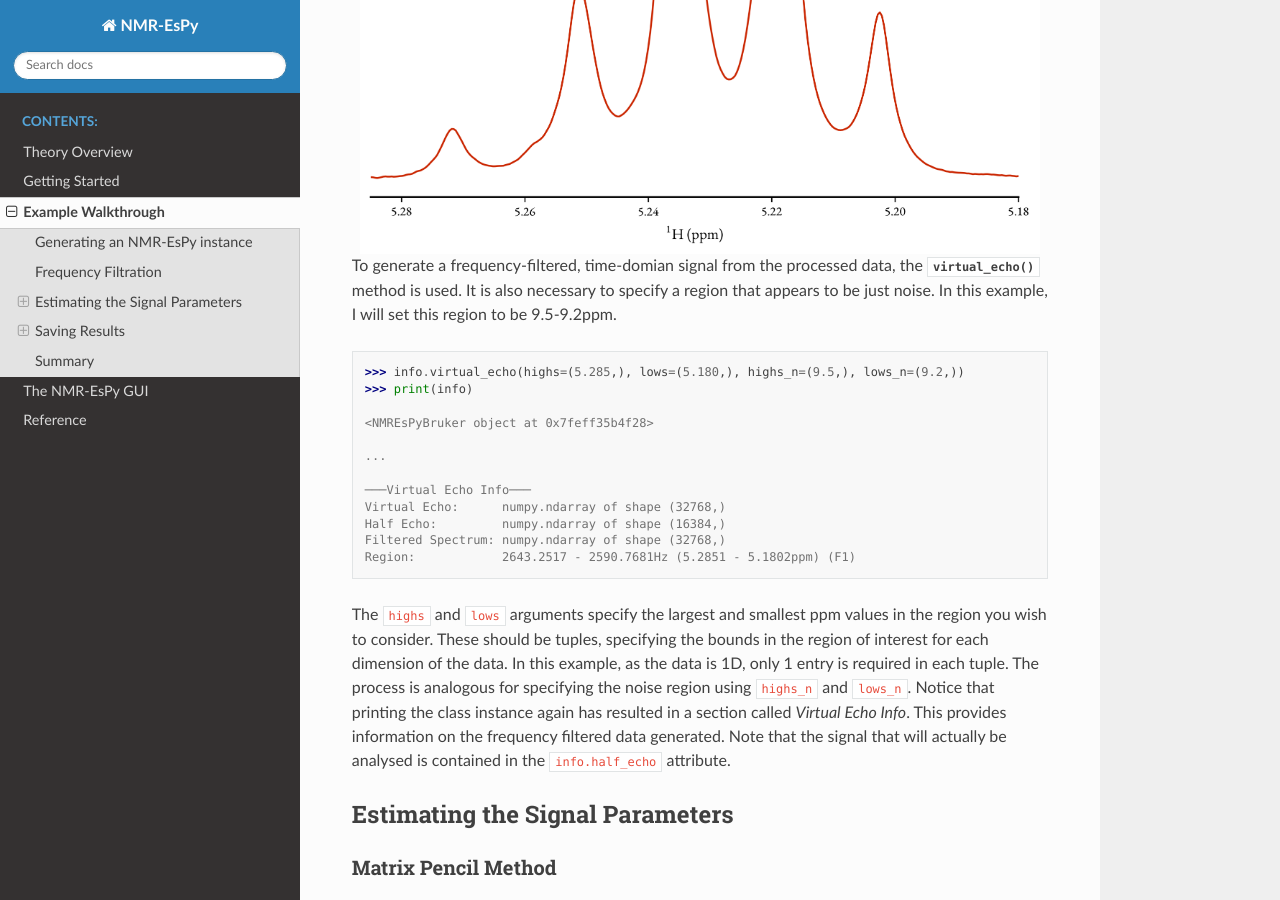
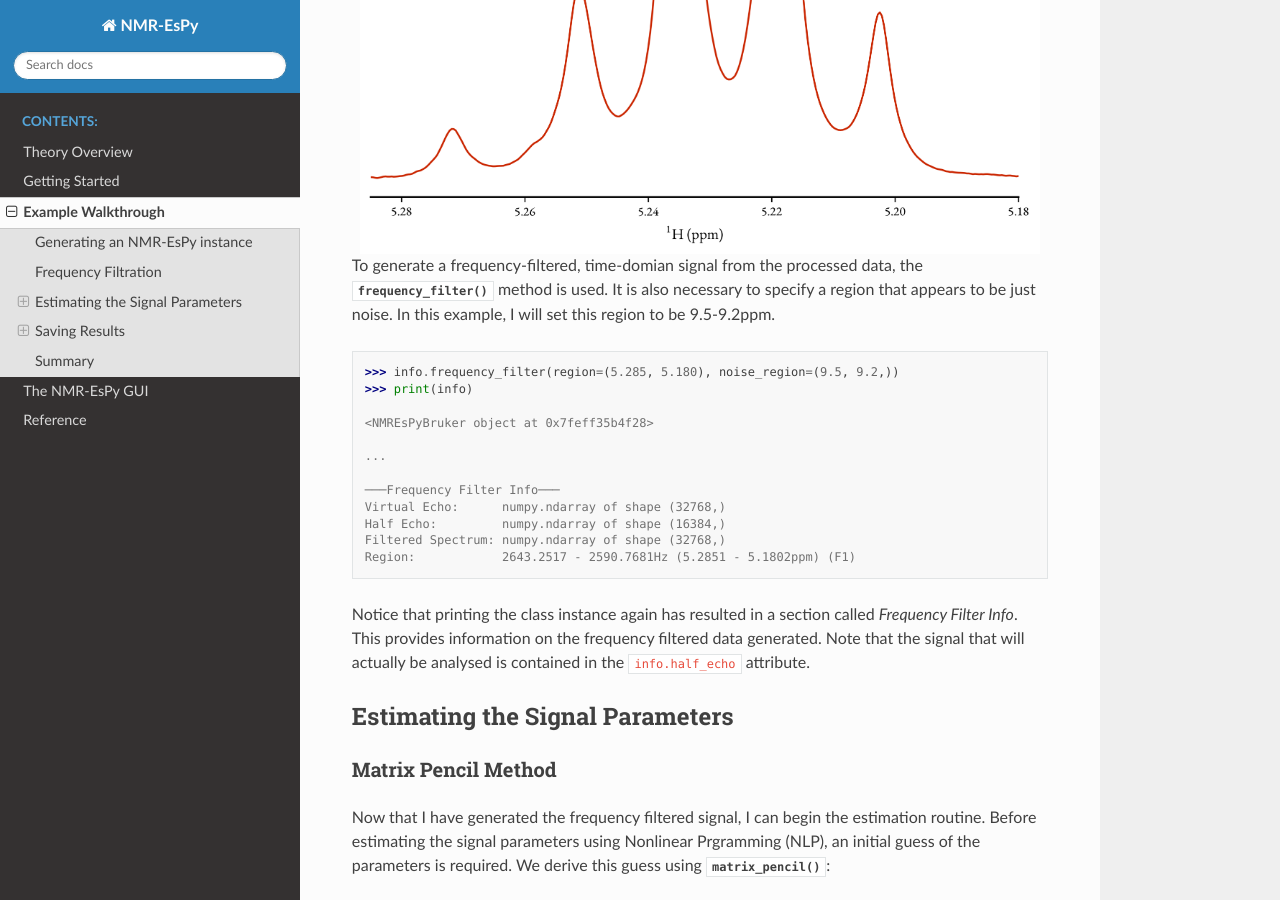
Before and after one commit to foroozandehgroup/NMR-EsPy, a Sphinx documentation site: the page built from docs/walkthrough.rst, in a window 1280 px wide and 900 px high, scrolled down 1496 px. Built offline with Sphinx 7.4.7 and the Read the Docs theme 2.0.0, drawn with Linux system fonts in a browser that asks for light colours; formulas are drawn with MathJax 3; some of the changed text lies outside the part shown.

Commit message:
Minor tweaks of walkthrough.rst, replacing some outdated method names

```diff
--- a/README.rst
+++ b/README.rst
@@ -39,3 +39,7 @@ to have a look at it you'll need to do the following:
 
      $ cp -r /path/to/.../NMR-EsPy/nmrespy \
      /home/simon/.local/lib/python3.8/site-packages
+
+Check out the
+`Example Walkthrough <https://nmr-espy.readthedocs.io/en/latest/walkthrough.html>`_
+page in the docs for a tutorial on NMR-EsPy's typical usage.
--- a/docs/walkthrough.rst
+++ b/docs/walkthrough.rst
@@ -61,30 +61,25 @@ In this example, I am going to focus on the spectral region between
 
 To generate a frequency-filtered, time-domian signal from
 the processed data, the
-:py:meth:`~nmrespy.core.NMREsPyBruker.virtual_echo` method is used. It is
+:py:meth:`~nmrespy.core.NMREsPyBruker.frequency_filter` method is used. It is
 also necessary to specify a region that appears to be just noise. In this
 example, I will set this region to be 9.5-9.2ppm. ::
 
-   >>> info.virtual_echo(highs=(5.285,), lows=(5.180,), highs_n=(9.5,), lows_n=(9.2,))
+   >>> info.frequency_filter(region=(5.285, 5.180), noise_region=(9.5, 9.2,))
    >>> print(info)
 
    <NMREsPyBruker object at 0x7feff35b4f28>
 
    ...
 
-   ───Virtual Echo Info───
+   ───Frequency Filter Info───
    Virtual Echo:      numpy.ndarray of shape (32768,)
    Half Echo:         numpy.ndarray of shape (16384,)
    Filtered Spectrum: numpy.ndarray of shape (32768,)
    Region:            2643.2517 - 2590.7681Hz (5.2851 - 5.1802ppm) (F1)
 
-The ``highs`` and ``lows`` arguments specify the largest and smallest ppm
-values in the region you wish to consider. These should be tuples,
-specifying the bounds in the region of interest for each dimension of the
-data. In this example, as the data is 1D, only 1 entry is required in each
-tuple. The process is analogous for specifying the noise region using
-``highs_n`` and ``lows_n``. Notice that printing the class instance again
-has resulted in a section called `Virtual Echo Info`. This provides
+Notice that printing the class instance again
+has resulted in a section called `Frequency Filter Info`. This provides
 information on the frequency filtered data generated. Note that the signal
 that will actually be analysed is contained in the ``info.half_echo``
 attribute.
@@ -309,7 +304,7 @@ In this example, some customistation of the plot has been done, including:
    info = load.import_bruker_pdata(path)
 
    # construct frequency-filtered time-domain signal
-   info.virtual_echo(highs=(5.285,), lows=(5.180,), highs_n=(9.5,), lows_n=(9.2,))
+   info.frequency_filter(region=(5.285, 5.180), noise_region=(9.5, 9.2))
 
    # estimate parameters with 1) MPM, and then 2) NLP
    info.matrix_pencil(trim=(8192,))
```
